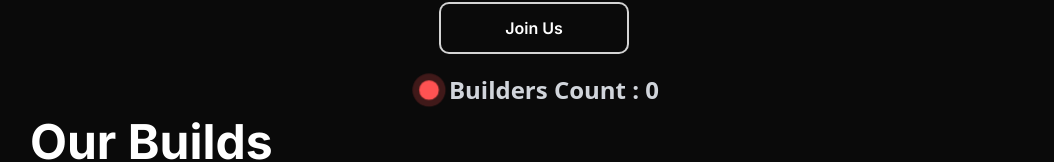
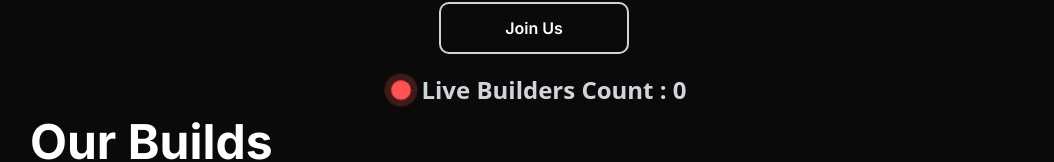
Before and after one commit to khardikk/Builders_hub, a React (Vite) app in the folder Frontend/builders_landing/: page / in a window 1280 px wide. Shown: the part 778-940 px from the top of the page, without its empty margins (114-1168 px from the left). Built offline with nearby package versions, Linux system fonts and the light colour scheme; no server answers.

Commit message:
Added Live keyword

```diff
--- a/Frontend/builders_landing/src/components/Header.jsx
+++ b/Frontend/builders_landing/src/components/Header.jsx
@@ -34,7 +34,7 @@ const Header = () => {
     <Link to='https://discord.com/invite/M8kaaD2cHy' className='z-[2]'><button className='ring-2 ring-neutral-300 rounded-lg py-3 px-16 font-Inter font-semibold text-base md:max-xl:mb-8 z-[2]  hover:bg-zinc-100 hover:text-black hover:cursor-pointer'>Join Us</button></Link>
     <div className='flex justify-center items-center'>
       <div class="blob red"></div>
-      <h2 className='text-2xl  leading-normal my-5 text-gray-300 font-DMSans font-bold max-[480px]:w-[16rem] max-[480px]:text-2xl'>Builders Count : {builderCount} </h2>
+      <h2 className='text-2xl  leading-normal my-5 text-gray-300 font-DMSans font-bold max-[480px]:w-[16rem] max-[480px]:text-2xl'>Live Builders Count : {builderCount} </h2>
     </div>
     </div>
 
```
